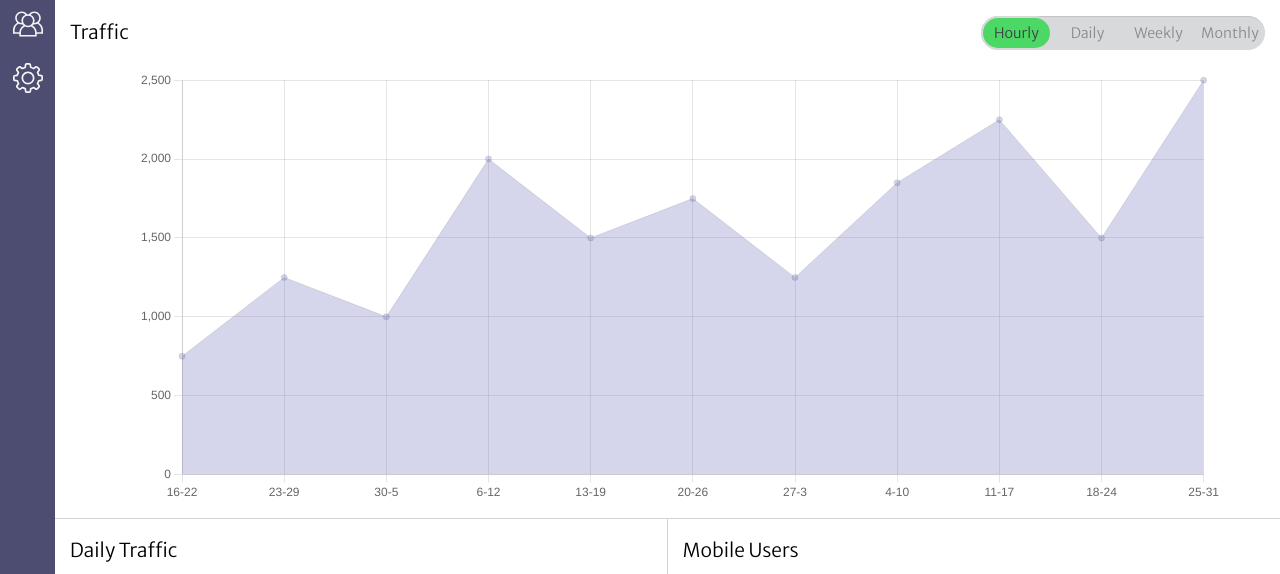
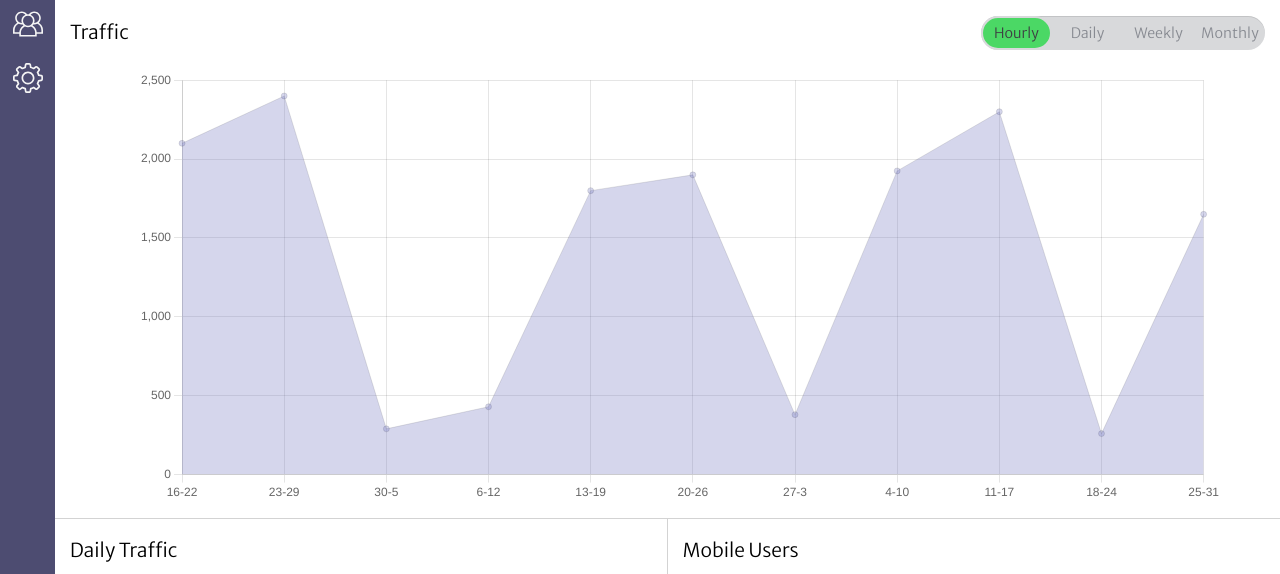
Before and after one commit to bnielsencodes/webapp-dashboard, a plain HTML site: page index.html in a window 1280 px wide. Shown: the part 187-761 px from the top of the page. Drawn offline with nearby package versions, Linux system fonts and the light colour scheme; files that its build step writes are made by us from their sources; a web font is replaced by a local one.

Commit message:
update script.js and styles.css
add hourly, daily, weekly, and monthly traffic line chart data

fix left margin for #traffic-chart and .alert-banner

```diff
--- a/css/styles.css
+++ b/css/styles.css
@@ -21,12 +21,6 @@
 .widget-container-half {
   width: 90vw;
 }
-
-/* #traffic-chart,
-#daily-chart,
-#mobile-chart {
-  width: 100%;
-} */
 
 .traffic-section,
 .daily-traffic-section,
@@ -189,7 +183,7 @@ header {
   -webkit-box-pack: justify;
   -ms-flex-pack: justify;
   justify-content: space-between;
-  margin: 0 0 0 6px;
+  margin-left: 1px;
 }
 
 .alert-p {
@@ -234,7 +228,7 @@ fieldset {
 }
 
 #traffic-chart {
-  margin-left: 1.5rem;
+  margin-left: 1.25rem;
 }
 
 /* ------------ SOCIAL STATS SECTION STYLES ------------ */
@@ -422,22 +416,6 @@ fieldset {
   margin: 10px 0px 0px;
 }
 
-.option-container {
-  position: relative;
-}
-
-.option-container:after {
-  width: 1px;
-  border-left: 6px solid transparent;
-  border-right: 6px solid transparent;
-  border-top: 6px solid #7577BF;
-  position: absolute;
-  top: 33%;
-  right: 3px;
-  content: "";
-  z-index: 99;
-}
-
 #cancel {
   background-color: #999999;
 }
@@ -521,6 +499,10 @@ fieldset {
     font-size: 1.2rem;
     font-weight: 300;
     padding: 0px 15px;
+  }
+
+  .alert-banner {
+    margin-left: 6px;
   }
 
   .section-title {
--- a/js/script.js
+++ b/js/script.js
@@ -27,14 +27,53 @@ alertBanner.addEventListener('click', e => {
 });
 
 /* ------------- TRAFFIC LINE CHART ---------------*/
-// trraffic chart data
-let trafficData = {
+// hourly traffic chart data
+let hourlyTrafficData = {
   labels: ["16-22", "23-29", "30-5", "6-12", "13-19", "20-26", "27-3",
     "4-10", "11-17", "18-24", "25-31"
   ],
   datasets: [{
     data: [750, 1250, 1000, 2000, 1500, 1750, 1250, 1850, 2250, 1500,
       2500
+    ],
+    backgroundColor: 'rgba(116, 119, 191, .3)',
+    borderWidth: 1,
+  }]
+};
+// daily traffic chart data
+let dailyTrafficData = {
+  labels: ["16-22", "23-29", "30-5", "6-12", "13-19", "20-26", "27-3",
+    "4-10", "11-17", "18-24", "25-31"
+  ],
+  datasets: [{
+    data: [1400, 900, 1200, 1450, 2190, 340, 560, 1370, 2120, 1500,
+      230
+    ],
+    backgroundColor: 'rgba(116, 119, 191, .3)',
+    borderWidth: 1,
+  }]
+};
+// weekly traffic chart data
+let weeklyTrafficData = {
+  labels: ["16-22", "23-29", "30-5", "6-12", "13-19", "20-26", "27-3",
+    "4-10", "11-17", "18-24", "25-31"
+  ],
+  datasets: [{
+    data: [840, 1170, 340, 1800, 670, 420, 2220, 1340, 2210, 700,
+      310
+    ],
+    backgroundColor: 'rgba(116, 119, 191, .3)',
+    borderWidth: 1,
+  }]
+};
+// monthly traffic chart data
+let monthlyTrafficData = {
+  labels: ["16-22", "23-29", "30-5", "6-12", "13-19", "20-26", "27-3",
+    "4-10", "11-17", "18-24", "25-31"
+  ],
+  datasets: [{
+    data: [2100, 2400, 290, 430, 1800, 1900, 380, 1925, 2300, 260,
+      1650
     ],
     backgroundColor: 'rgba(116, 119, 191, .3)',
     borderWidth: 1,
@@ -64,7 +103,7 @@ let trafficOptions = {
 // create traffic chart
 let trafficChart = new Chart(trafficCanvas, {
   type: 'line',
-  data: trafficData,
+  data: monthlyTrafficData,
   options: trafficOptions,
 });
 
```
